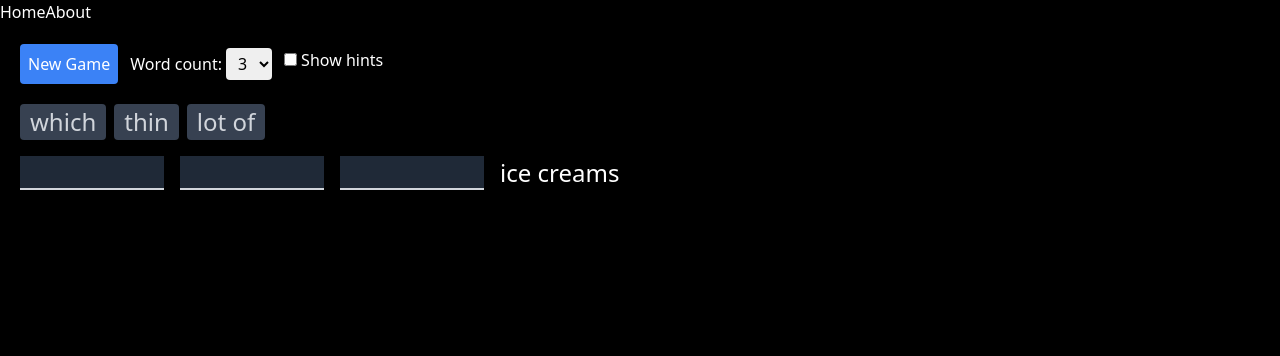
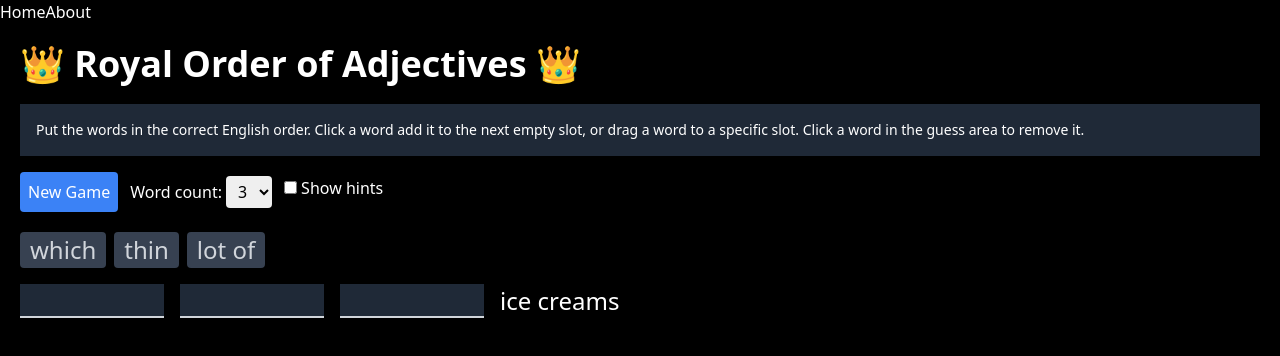
Before and after one commit to bbugh/royal-adjective-order-game, a Vue app: page / in a window 1280 px wide. Shown: the top 356 px of the page. Built offline with nearby package versions, Linux system fonts and the light colour scheme.

Commit message:
Click to select + instructions

```diff
--- a/src/stores/game.ts
+++ b/src/stores/game.ts
@@ -41,6 +41,8 @@ export const useGameStore = defineStore('game', () => {
     guessSlots.value[index] = value
   }
 
+  const clearGuessSlot = (index: number) => { guessSlots.value[index] = '' }
+
   const allGuessesSelected = computed(() => guessSlots.value.every((guess) => guess !== ''))
 
   const pluralNoun = computed(() => noun.value + 's')
@@ -57,6 +59,7 @@ export const useGameStore = defineStore('game', () => {
     guessSlots,
     newGame,
     pluralNoun,
-    correctAdjectives
+    correctAdjectives,
+    clearGuessSlot
   }
 })
--- a/src/views/HomeView.vue
+++ b/src/views/HomeView.vue
@@ -48,10 +48,23 @@ function selectDifficulty(evt: Event) {
   store.difficulty = parseInt(target.value)
   store.newGame()
 }
+
+function setNextGuessSlot(adjective: string) {
+  const index = store.guessSlots.findIndex((slot) => slot === '')
+  if (index !== -1) {
+    store.setGuessSlot(index, adjective)
+  }
+}
 </script>
 
 <template>
   <main class="container p-5 mx-auto">
+    <h1 class="mb-5 text-4xl font-bold">👑 Royal Order of Adjectives 👑</h1>
+    <div class="p-4 mb-4 text-sm bg-gray-800">
+      Put the words in the correct English order. Click a word add it to the next empty slot, or
+      drag a word to a specific slot. Click a word in the guess area to remove it.
+    </div>
+
     <button class="p-2 mb-5 text-white bg-blue-500 rounded" @click="store.newGame">New Game</button>
 
     <div class="inline-flex flex-row gap-3 px-3 py-1 mb-5 rounded xxborder xxborder-gray-300">
@@ -90,6 +103,7 @@ function selectDifficulty(evt: Event) {
         draggable="true"
         @dragstart="startDrag($event, adjective)"
         @dragend="onDragEnd"
+        @click="setNextGuessSlot(adjective)"
       >
         {{ adjective }}
       </WordBox>
@@ -101,6 +115,7 @@ function selectDifficulty(evt: Event) {
         @drop="onDrop($event, i)"
         @dragover.prevent
         @dragenter.prevent
+        @click="store.clearGuessSlot(i)"
       >
         <div
           class="text-center bg-gray-800 border-b-2 border-gray-300 draggable-destination min-w-36"
```
